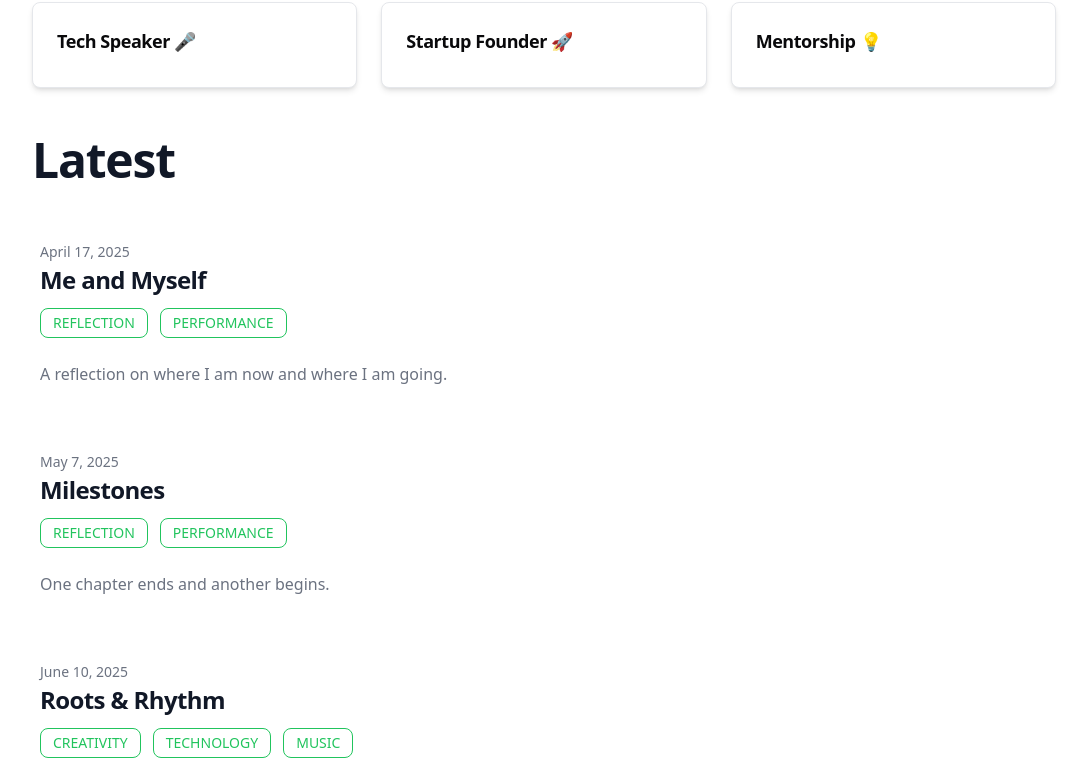
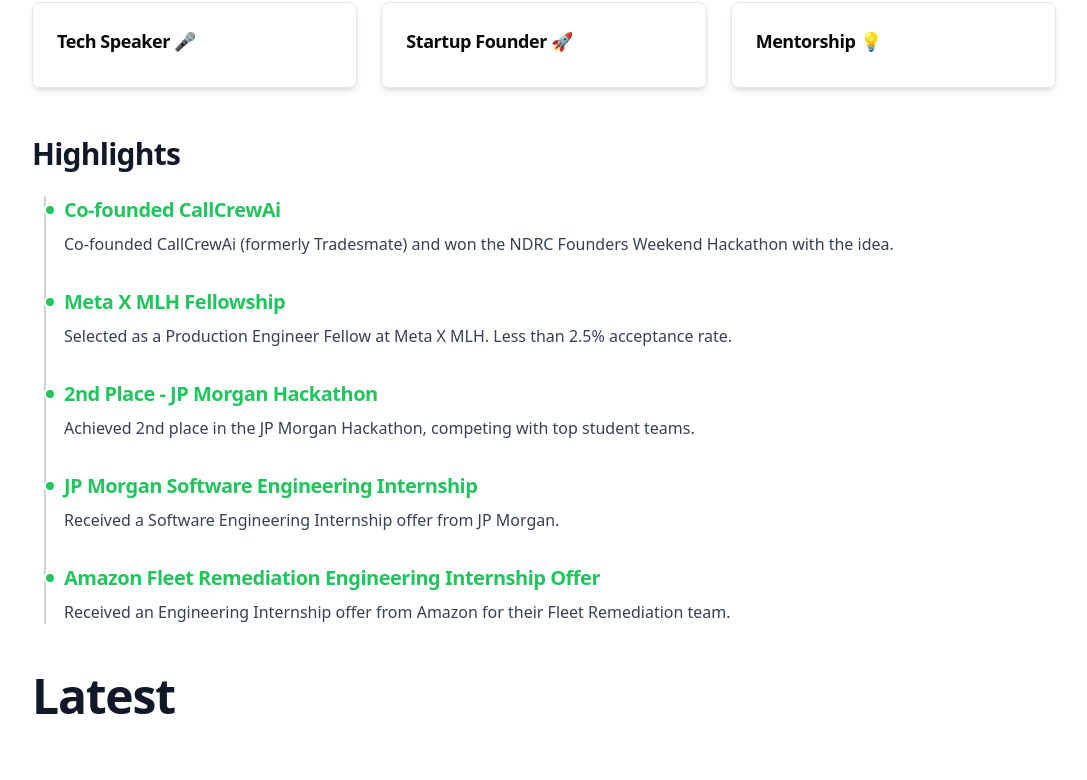
Before and after one commit to dlegend4000/emmanuel-portolio, a Next.js app: page / in a window 1280 px wide. Shown: the part 664-1444 px from the top of the page, without its empty margins (96-1183 px from the left). Built offline with nearby package versions, Linux system fonts and the light colour scheme.

Commit message:
adding highlights section

```diff
--- a/src/app/page.tsx
+++ b/src/app/page.tsx
@@ -4,6 +4,7 @@
 import Image from "next/image";
 import { blogPosts } from "@/content/blog-data";
 import AchievementsGrid from "@/components/AchievementsGrid";
+import Highlights from "@/components/Highlights";
 import React, { useEffect, useState } from "react";
 
 export default function Home() {
@@ -91,6 +92,9 @@
                 {/* Achievements Section */}
                 <AchievementsGrid />
 
+                {/* Highlights Section */}
+                <Highlights />
+
                 {/* Latest Posts Section */}
                 <h2 className="flex pb-6 text-3xl font-extrabold tracking-tight text-gray-900 dark:text-gray-100 sm:text-3xl md:text-5xl">
                     Latest
--- a/src/components/AchievementsGrid.tsx
+++ b/src/components/AchievementsGrid.tsx
@@ -9,7 +9,7 @@
   },
   {
     title: "Impact at Scale 📈",
-    details: "At JP Morgan I made a back end data integrity application that could be applied to several clients.",
+    details: "At JP Morgan I made a back end application that is now being used by several clients.",
   },
   {
     title: "Open Source Contributor 🌍",
@@ -25,17 +25,17 @@
   },
   {
     title: "Mentorship 💡",
-    details: "In university I mentored 10+ students as a mentor and I was also a class rep for 2 years",
+    details: "At university I mentored 10+ students as a mentor and I was also a class rep for 2 years",
   },
 ];
 
 export default function AchievementsGrid() {
   return (
-    <div className="grid grid-cols-1 sm:grid-cols-2 lg:grid-cols-3 gap-6 my-12">
+    <div className="grid grid-cols-2 sm:grid-cols-2 lg:grid-cols-3 gap-6 my-12">
       {achievements.map((ach, idx) => (
         <div
           key={idx}
-          className="relative bg-white dark:bg-gray-800 rounded-lg shadow-md p-6 cursor-pointer transition-transform transform hover:scale-105 border border-gray-200 dark:border-gray-700 group"
+          className="relative bg-white/60 dark:bg-gray-800/60 rounded-lg shadow-md p-6 cursor-pointer transition-transform transform hover:scale-105 border border-gray-200 dark:border-gray-700 group"
         >
           <h3 className="text-lg font-semibold mb-2">{ach.title}</h3>
           <p className="absolute left-0 top-0 w-full h-full flex items-center justify-center bg-white/95 dark:bg-gray-900/95 text-gray-700 dark:text-gray-200 rounded-lg p-4 opacity-0 group-hover:opacity-100 transition-opacity duration-300 z-10 text-center">
--- /dev/null
+++ b/src/components/Highlights.tsx
@@ -0,0 +1,47 @@
+"use client";
+import React from "react";
+
+const highlights = [
+  {
+    title: "Co-founded CallCrewAi",
+    description: "Co-founded CallCrewAi (formerly Tradesmate) and won the NDRC Founders Weekend Hackathon with the idea.",
+  },
+  {
+    title: "Meta X MLH Fellowship",
+    description: "Selected as a Production Engineer Fellow at Meta X MLH. Less than 2.5% acceptance rate.",
+  },
+  {
+    title: "2nd Place - JP Morgan Hackathon",
+    description: "Achieved 2nd place in the JP Morgan Hackathon, competing with top student teams.",
+  },
+  {
+    title: "JP Morgan Software Engineering Internship",
+    description: "Received a Software Engineering Internship offer from JP Morgan.",
+  },
+  {
+    title: "Amazon Fleet Remediation Engineering Internship Offer",
+    description: "Received an Engineering Internship offer from Amazon for their Fleet Remediation team.",
+  },
+];
+
+export default function Highlights() {
+  return (
+    <section className="my-12">
+      <h2 className="text-3xl font-extrabold tracking-tight text-gray-900 dark:text-gray-100 mb-6">Highlights</h2>
+      <ul className="relative flex flex-col pl-8">
+        {/* Vertical line */}
+        <div className="absolute left-3 top-0 bottom-0 w-0.5 bg-gray-300 dark:bg-gray-700" />
+        {highlights.map((item, idx) => (
+          <li key={idx} className="relative flex items-start mb-8 last:mb-0">
+            {/* Dot */}
+            <span className="absolute -left-5 mt-2 w-3 h-3 rounded-full bg-primary border-2 border-white dark:border-gray-900 z-10" />
+            <div>
+              <h3 className="text-xl font-semibold text-primary mb-2">{item.title}</h3>
+              <p className="text-gray-700 dark:text-gray-300">{item.description}</p>
+            </div>
+          </li>
+        ))}
+      </ul>
+    </section>
+  );
+}
```
